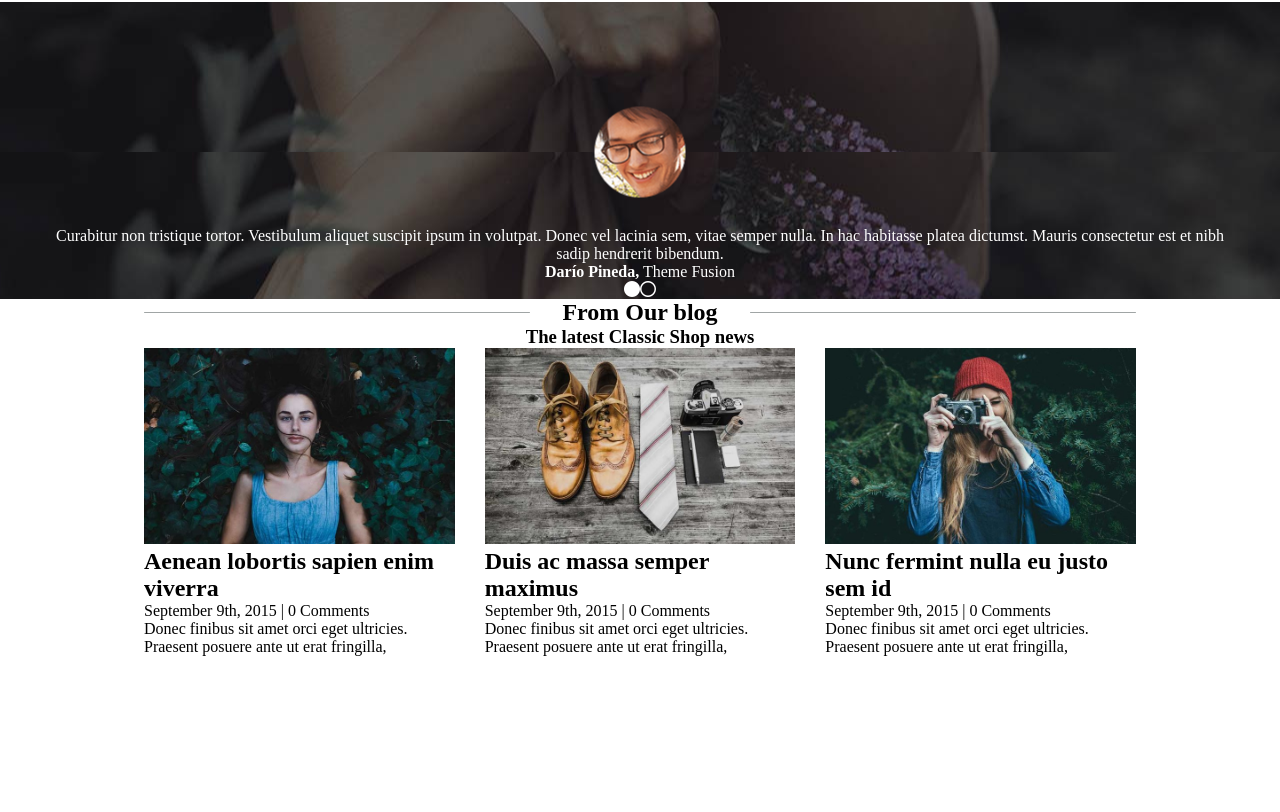
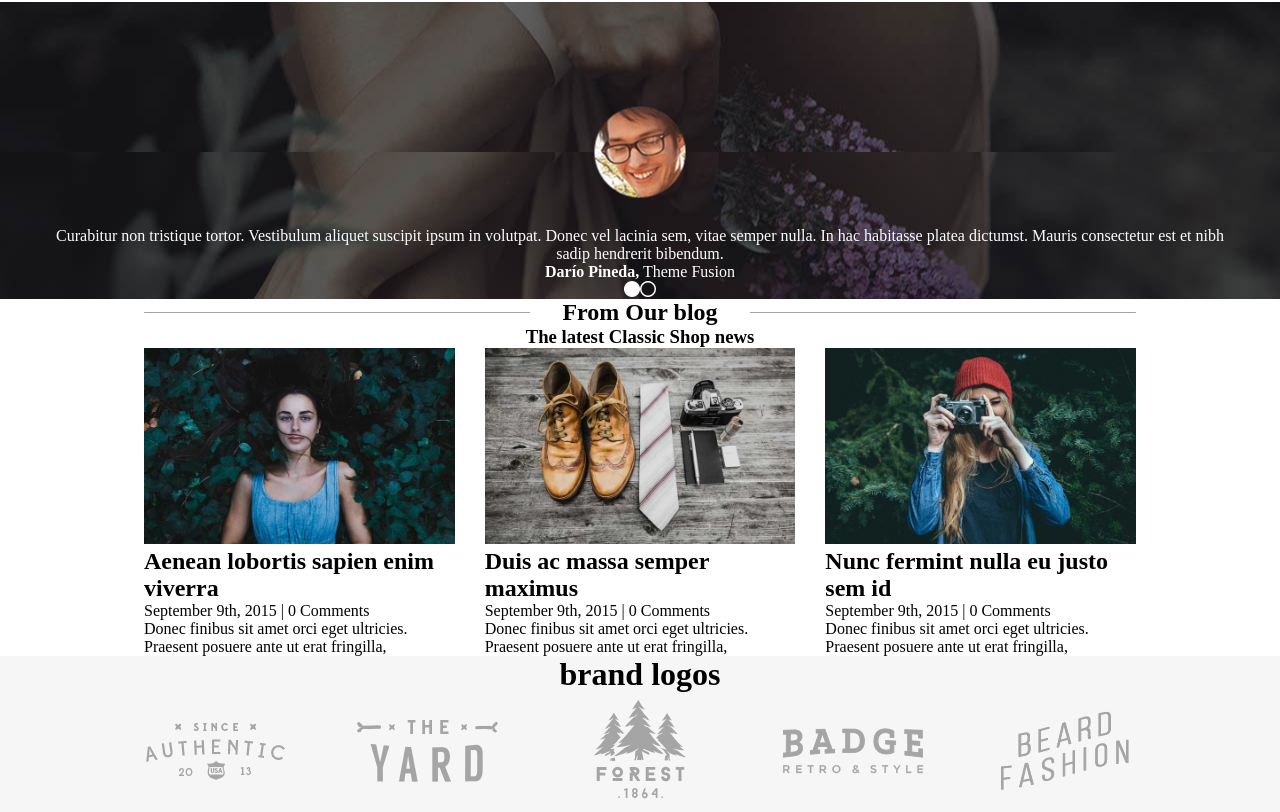
Before and after one commit to valeriosalzano/proj-html-vuejs, a Vue app: page / in a window 1280 px wide. Shown: the part 2878-3690 px from the top of the page. Before the commit the page ends 3534 px from the top, so only its background shows below. Built offline with nearby package versions, Linux system fonts and the light colour scheme.

Commit message:
added brands logo

```diff
--- a/src/components/BrandsList.vue
+++ b/src/components/BrandsList.vue
@@ -1,15 +1,62 @@
 <template>
-  <div class="brands-list">
-
+  <div class="brands">
+    <div class="container">
+      <h1>brand logos</h1>
+      <ul class="brands-list">
+        <li v-for="(brand,index) in brandsData" v-show="index < 5">
+          <img :src="getImgPath(brand.logo)" :alt="brand.name + ' logo'">
+        </li>
+      </ul>
+    </div>
   </div>
 </template>
 
 <script>
   export default {
-    name: 'Brands List'
+    name: 'Brands List',
+    data() {
+      return {
+        brandsData: [
+          {
+            name: 'logo 6',
+            logo: 'b_logotype_6.png'
+          },{
+            name: 'logo 7',
+            logo: 'b_logotype_7.png'
+          },{
+            name: 'logo 1',
+            logo: 'b_logotype_1.png'
+          },{
+            name: 'logo 2',
+            logo: 'b_logotype_2.png'
+          },{
+            name: 'logo 3',
+            logo: 'b_logotype_3.png'
+          },{
+            name: 'logo 4',
+            logo: 'b_logotype_4.png'
+          },{
+            name: 'logo 5',
+            logo: 'b_logotype_5.png'
+          },
+        ],
+      }
+    },
+    methods: {
+      getImgPath(img){
+      return new URL (`../assets/images/${img}`,import.meta.url).href;
+      },
+    }
   }
 </script>
 
 <style lang="scss" scoped>
-
+.brands{
+  text-align: center;
+  background-color: #f6f6f6;
+  .brands-list{
+    display: flex;
+    justify-content: space-between;
+  }
+}
 </style>
--- a/src/components/PageMain.vue
+++ b/src/components/PageMain.vue
@@ -88,7 +88,6 @@
 
       </section>
       <BrandsList></BrandsList>
-
     </div>
 
   </main>
```
